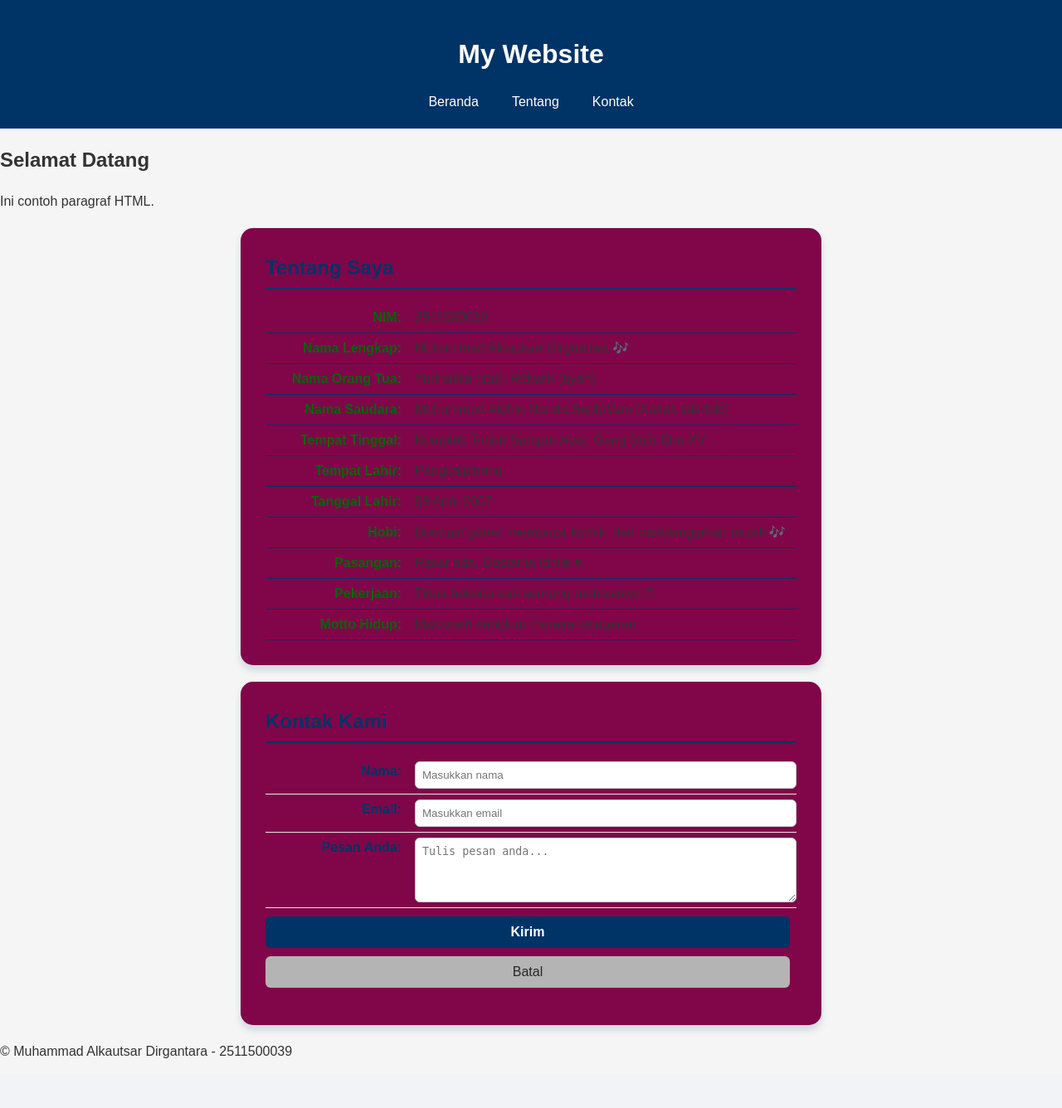
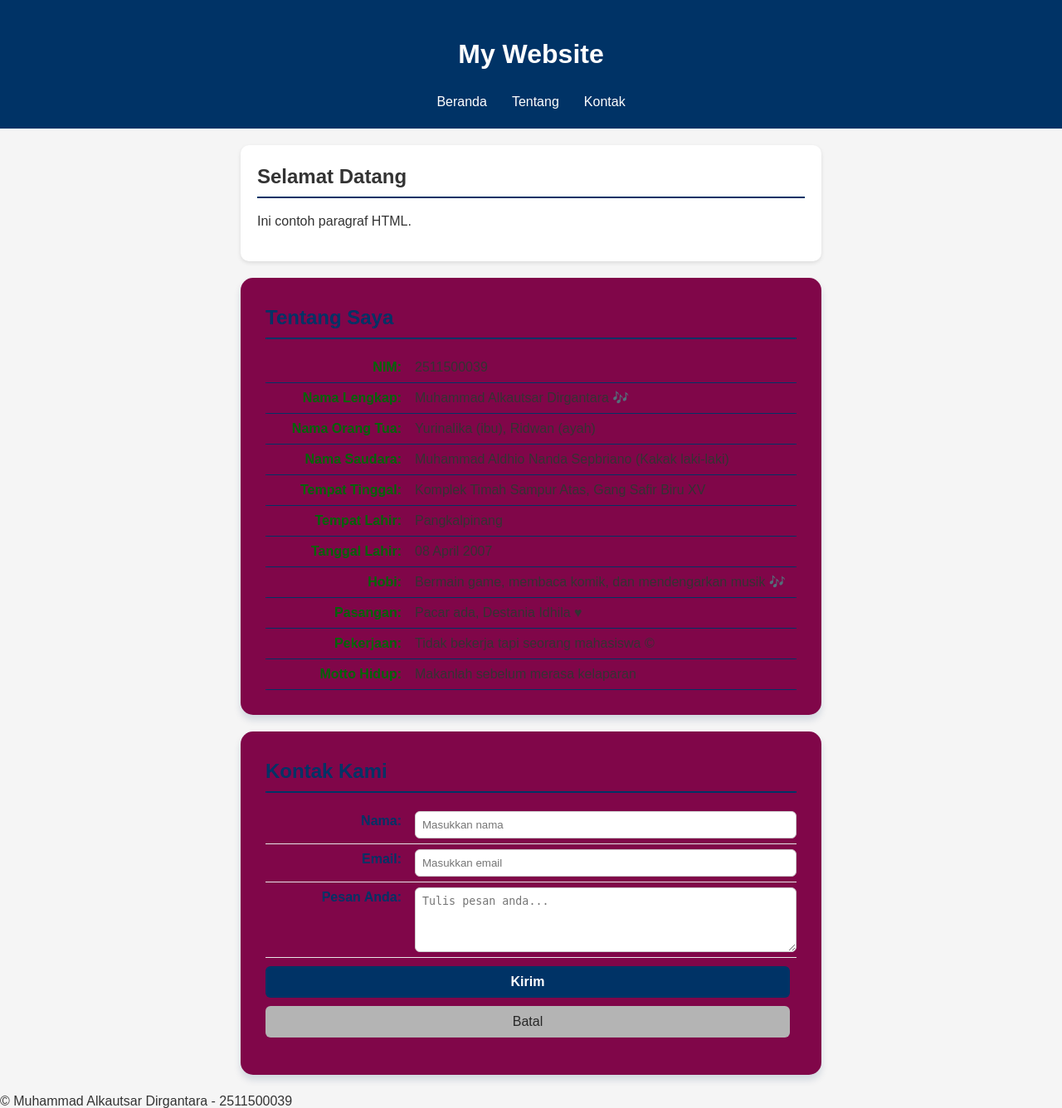
Before and after one commit to 2511500039-svg/2511500039-PWD-TI1A-2025-2026-1, a PHP site: page /pertemuan-04/index.html in a window 1280 px wide. Shown: the top 1336 px of the page at 83% size. Before the commit the page ends 1276 px from the top, so only its background shows below. Run offline with PHP 8.4, Linux system fonts and the light colour scheme.

Commit message:
mANTAP pak yohanes

```diff
--- a/pertemuan-04/style.css
+++ b/pertemuan-04/style.css
@@ -27,13 +27,38 @@ header ul {
 
 header li {
   display: inline-block;
-  margin: 0 20px;
+  margin: 0 15px;
 }
 
 header li a {
   color: #fff;
   text-decoration: none;
   padding: 6 12px;
+}
+
+#home,
+#about,
+#contact {
+    background-color: #ffffff;
+    border-radius: 10px;
+    padding: 20px;
+    max-width: 700px;
+    margin: 20px auto;
+    box-shadow: 0 2px 5px rgba(0, 0, 0,
+    0.1);
+}
+#home h2,
+#about h2,
+#contact h2 {
+    olor: #003366;
+    border-bottom: 2px solid #003366;
+    padding-bottom: 6px;
+    margin-top: 0;
+    margin-bottom: 16px;
+}
+
+#home p {
+text-align: justify;
 }
 
 #about,
```
Also changed, not shown: pertemuan-03/index.html (+1 -18 lines).
